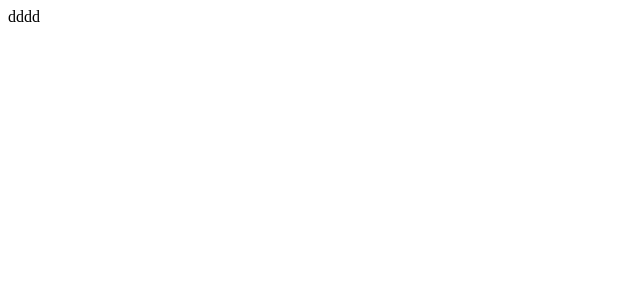
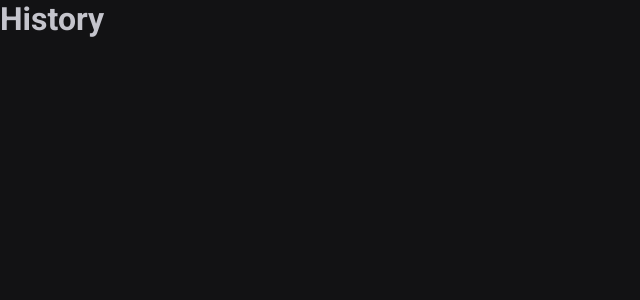
Before and after one commit to ap0l1js/timerr, a React (Vite) app: page /history in a window 1280 px wide. Shown: the top 300 px of the page, without its empty margins (0-640 px from the left). Built offline with nearby package versions, Linux system fonts and the light colour scheme.

Commit message:
feat: changes

```diff
--- a/index.html
+++ b/index.html
@@ -2,12 +2,39 @@
 <html lang="en">
   <head>
     <meta charset="UTF-8" />
-    <link rel="icon" type="image/svg+xml" href="/vite.svg" />
-    <meta name="viewport" content="width=device-width, initial-scale=1.0" />
+
+    <link
+      rel="preconnect"
+      href="https://fonts.googleapis.com"
+    />
+    <link
+      rel="preconnect"
+      href="https://fonts.gstatic.com"
+      crossorigin
+    />
+
+    <link
+      rel="icon"
+      type="image/svg+xml"
+      href="/vite.svg"
+    />
+    <meta
+      name="viewport"
+      content="width=device-width, initial-scale=1.0"
+    />
+
+    <link
+      href="https://fonts.googleapis.com/css2?family=Roboto+Mono:wght@700&family=Roboto:wght@400;700&display=swap"
+      rel="stylesheet"
+    />
+
     <title>Timerr</title>
   </head>
   <body>
     <div id="root"></div>
-    <script type="module" src="/src/main.tsx"></script>
+    <script
+      type="module"
+      src="/src/main.tsx"
+    ></script>
   </body>
 </html>
--- a/package.json
+++ b/package.json
@@ -11,11 +11,14 @@
   },
   "dependencies": {
     "react": "^18.2.0",
-    "react-dom": "^18.2.0"
+    "react-dom": "^18.2.0",
+    "react-router-dom": "^6.11.1",
+    "styled-components": "^5.3.5"
   },
   "devDependencies": {
     "@types/react": "^18.0.28",
     "@types/react-dom": "^18.0.11",
+    "@types/styled-components": "^5.1.26",
     "@typescript-eslint/eslint-plugin": "^5.57.1",
     "@typescript-eslint/parser": "^5.57.1",
     "@vitejs/plugin-react": "^4.0.0",
--- a/src/App.tsx
+++ b/src/App.tsx
@@ -1,8 +1,17 @@
-import { useState } from 'react'
+import { BrowserRouter } from "react-router-dom";
+import { ThemeProvider } from "styled-components";
+import { Router } from "./router";
+import { GlobalStyle } from "./styles/global";
+import { defaultTheme } from "./styles/theme";
 
 export function App() {
+  return (
+    <ThemeProvider theme={defaultTheme}>
+      <BrowserRouter>
+        <Router />
+      </BrowserRouter>
 
-  return (
-    <div>dddd</div>
-  )
+      <GlobalStyle />
+    </ThemeProvider>
+  );
 }
--- /dev/null
+++ b/src/pages/history.tsx
@@ -0,0 +1,3 @@
+export function History() {
+  return <h1>History</h1>;
+}
--- /dev/null
+++ b/src/pages/home.tsx
@@ -0,0 +1,3 @@
+export function Home() {
+  return <h1>Home</h1>;
+}
--- /dev/null
+++ b/src/router.tsx
@@ -0,0 +1,18 @@
+import { Route, Routes } from 'react-router-dom';
+import { History } from './pages/history';
+import { Home } from './pages/home';
+
+export function Router() {
+  return (
+    <Routes>
+      <Route
+        path="/"
+        element={<Home />}
+      />
+      <Route
+        path="/history"
+        element={<History />}
+      />
+    </Routes>
+  );
+}
--- /dev/null
+++ b/src/styles/global.ts
@@ -0,0 +1,25 @@
+import { createGlobalStyle } from 'styled-components';
+
+export const GlobalStyle = createGlobalStyle`
+  * {
+    margin: 0;
+    padding: 0;
+    box-sizing: border-box;
+  }
+
+  :focus {
+    outline: none;
+    box-shadow: 0 0 0 2px ${(props) => props.theme['green-500']};
+  }
+
+  body {
+    background: ${(props) => props.theme['gray-900']};
+    color: ${(props) => props.theme['gray-300']};
+  }
+
+  body, input, textarea, button {
+    font-family: 'Roboto', sans-serif;
+    font-weight: 400;
+    font-size: 1rem;
+  }
+`;
--- /dev/null
+++ b/src/styles/theme/index.ts
@@ -0,0 +1,21 @@
+export const defaultTheme = {
+  white: '#FFF',
+
+  'gray-100': '#E1E1E6',
+  'gray-300': '#C4C4CC',
+  'gray-400': '#8D8D99',
+  'gray-500': '#7C7C8A',
+  'gray-600': '#323238',
+  'gray-700': '#29292E',
+  'gray-800': '#202024',
+  'gray-900': '#121214',
+
+  'green-300': '#00B37E',
+  'green-500': '#00875F',
+  'green-700': '#015F43',
+
+  'red-500': '#AB222E',
+  'red-700': '#7A1921',
+
+  'yellow-500': '#FBA94C',
+};
```
Also changed, not shown: src/@types/styled.d.ts (added, +8 -0 lines), src/components/button/index.tsx (added, +9 -0 lines), src/components/button/styles.ts (added, +31 -0 lines), 1 other file (tests, documents, lock files or other folders).
